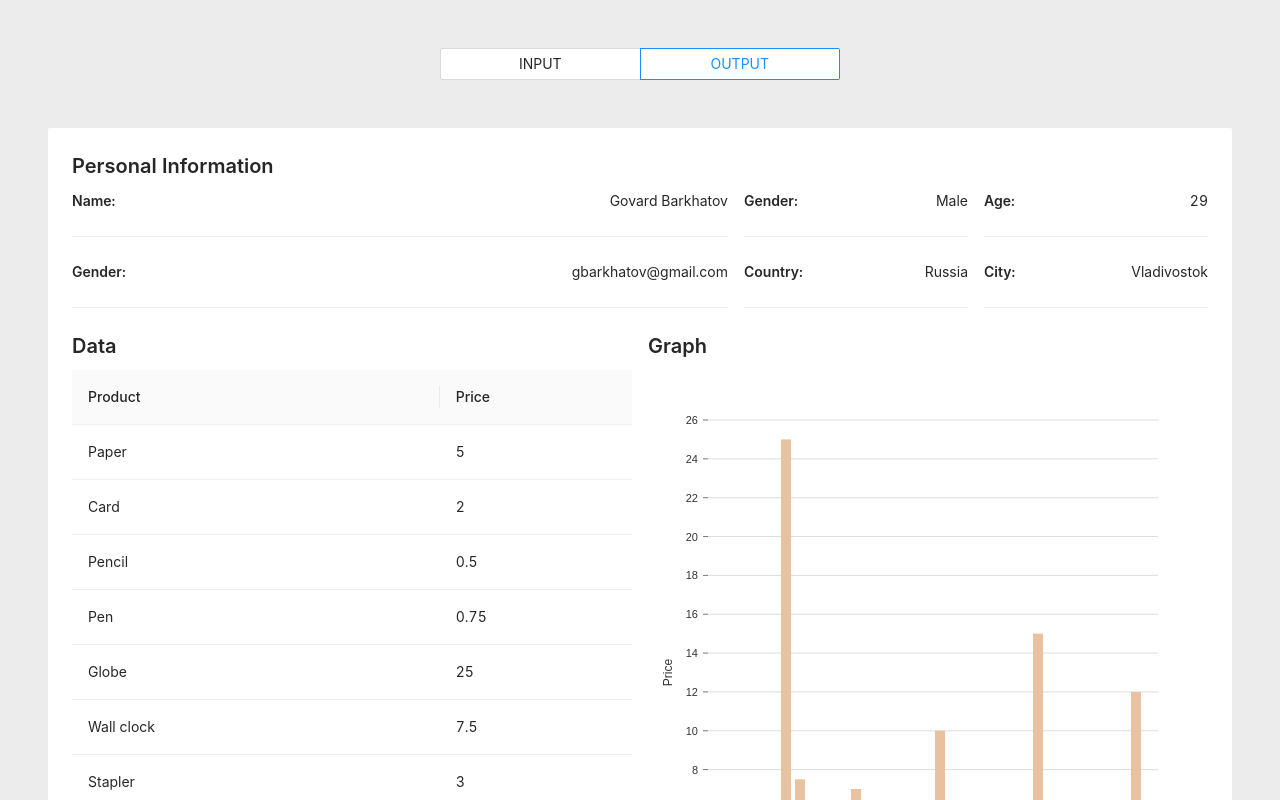
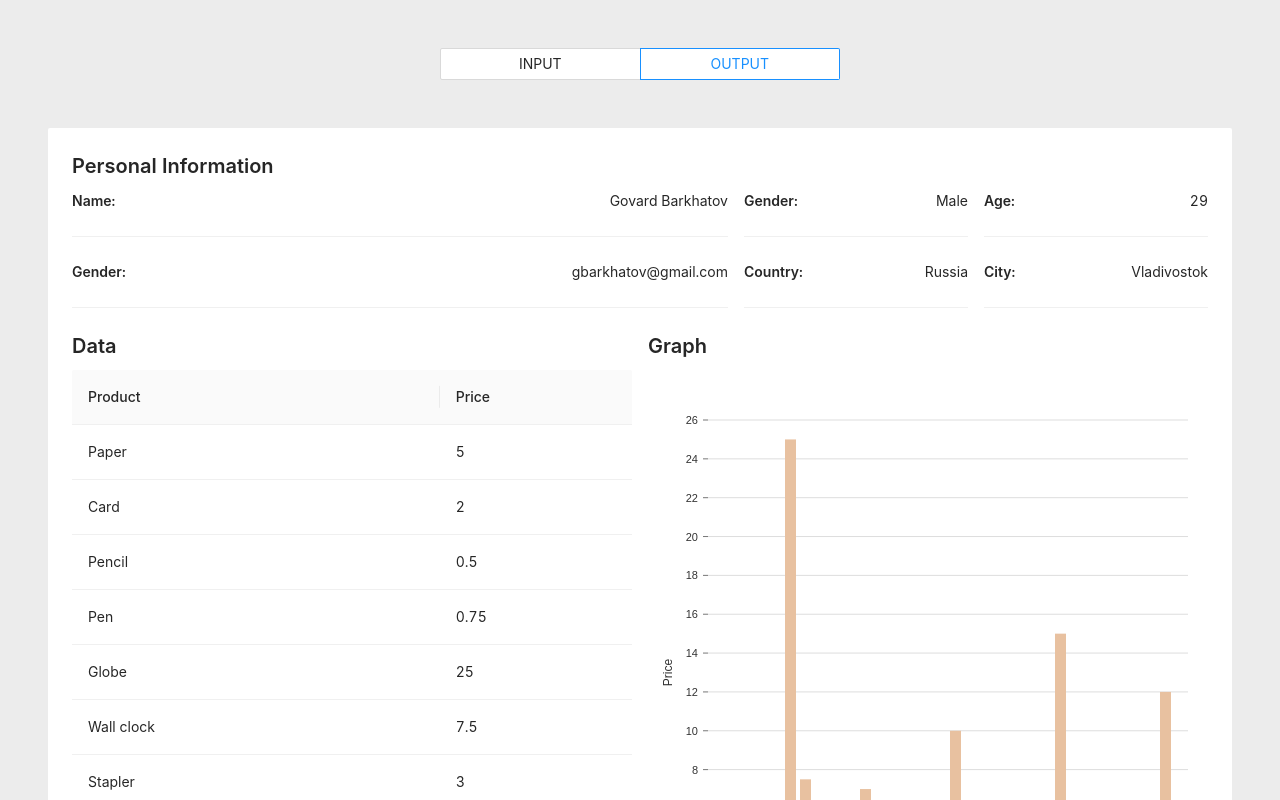
Before and after one commit to GBarkhatov/20-12-13-gbarkhatov-datameister, a React (Create React App) app: page / in a window 1280 px wide. Shown: the top 800 px of the page. Built offline with nearby package versions, Linux system fonts and the light colour scheme.

Commit message:
update right margin

```diff
--- a/src/components/Output.js
+++ b/src/components/Output.js
@@ -109,7 +109,7 @@ const Output = ({ name, gender, age, email, country, city, csv }) => {
               data={dataSource}
               keys={[columns[1].title]}
               indexBy={columns[0].title}
-              margin={{ top: 50, right: 50, bottom: 100, left: 60 }}
+              margin={{ top: 50, right: 20, bottom: 100, left: 60 }}
               padding={0.3}
               valueScale={{ type: 'linear' }}
               indexScale={{ type: 'band', round: true }}
```
